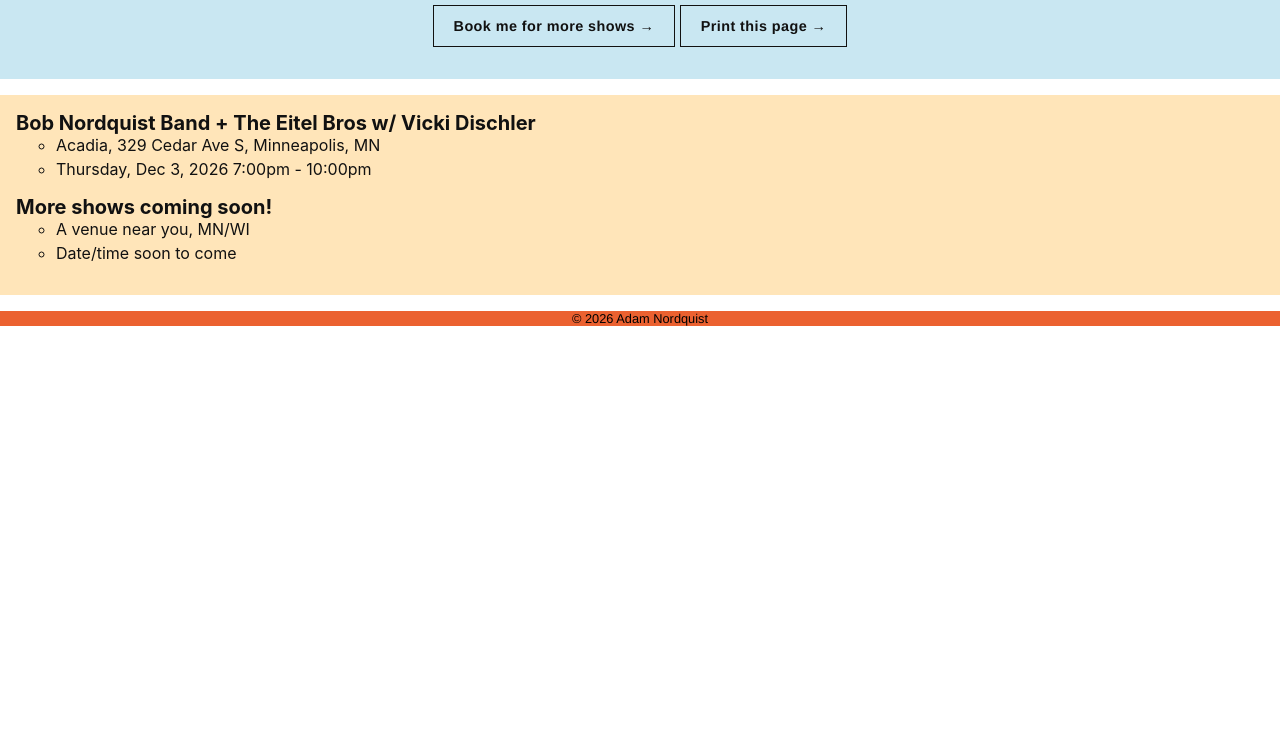
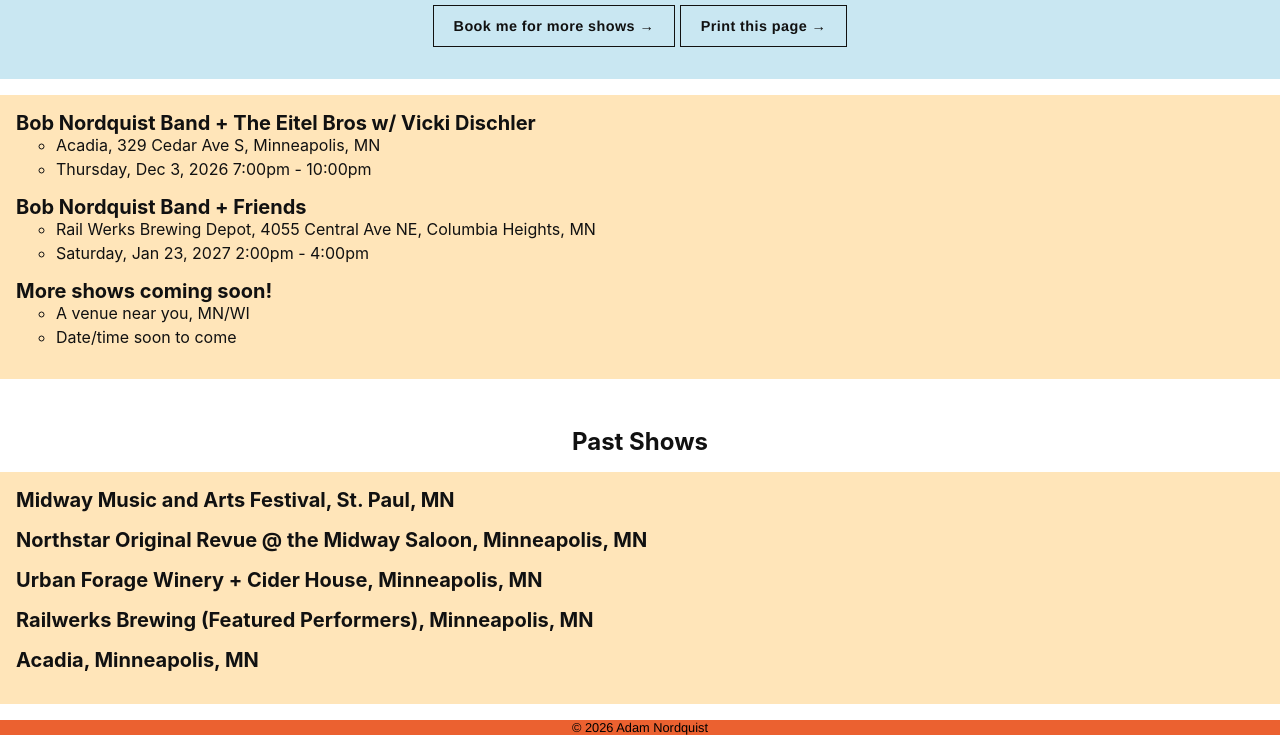
Before and after one commit to BSSDRVN/bssdrvn.github.io, a plain HTML site: page music/shows/index.html in a window 1280 px wide. Shown: the part 234-969 px from the top of the page. Before the commit the page ends 800 px from the top, so only its background shows below. Drawn offline with Linux system fonts and the light colour scheme.

Commit message:
add january show to music page

```diff
--- a/music/shows/index.html
+++ b/music/shows/index.html
@@ -52,6 +52,13 @@
             </ul>
         </li>
 
+        <li>Bob Nordquist Band + Friends
+            <ul>
+                <li>Rail Werks Brewing Depot, 4055 Central Ave NE, Columbia Heights, MN</li>
+                <li>Saturday, Jan 23, 2027 2:00pm - 4:00pm</li>
+            </ul>
+        </li>
+
         <li>More shows coming soon!
             <ul>
                 <li>A venue near you, MN/WI</li>
@@ -60,6 +67,15 @@
         </li>
     </ul>
 
+    <h2 style="text-align: center; align-items: center;">Past Shows</h2>
+
+    <ul class="shows-list">
+        <li>Midway Music and Arts Festival, St. Paul, MN</li>
+        <li>Northstar Original Revue @ the Midway Saloon, Minneapolis, MN</li>
+        <li>Urban Forage Winery + Cider House, Minneapolis, MN</li>
+        <li>Railwerks Brewing (Featured Performers), Minneapolis, MN</li>
+        <li>Acadia, Minneapolis, MN</li>
+    </ul>
 </body>
 
 <footer class="site-footer">
```
